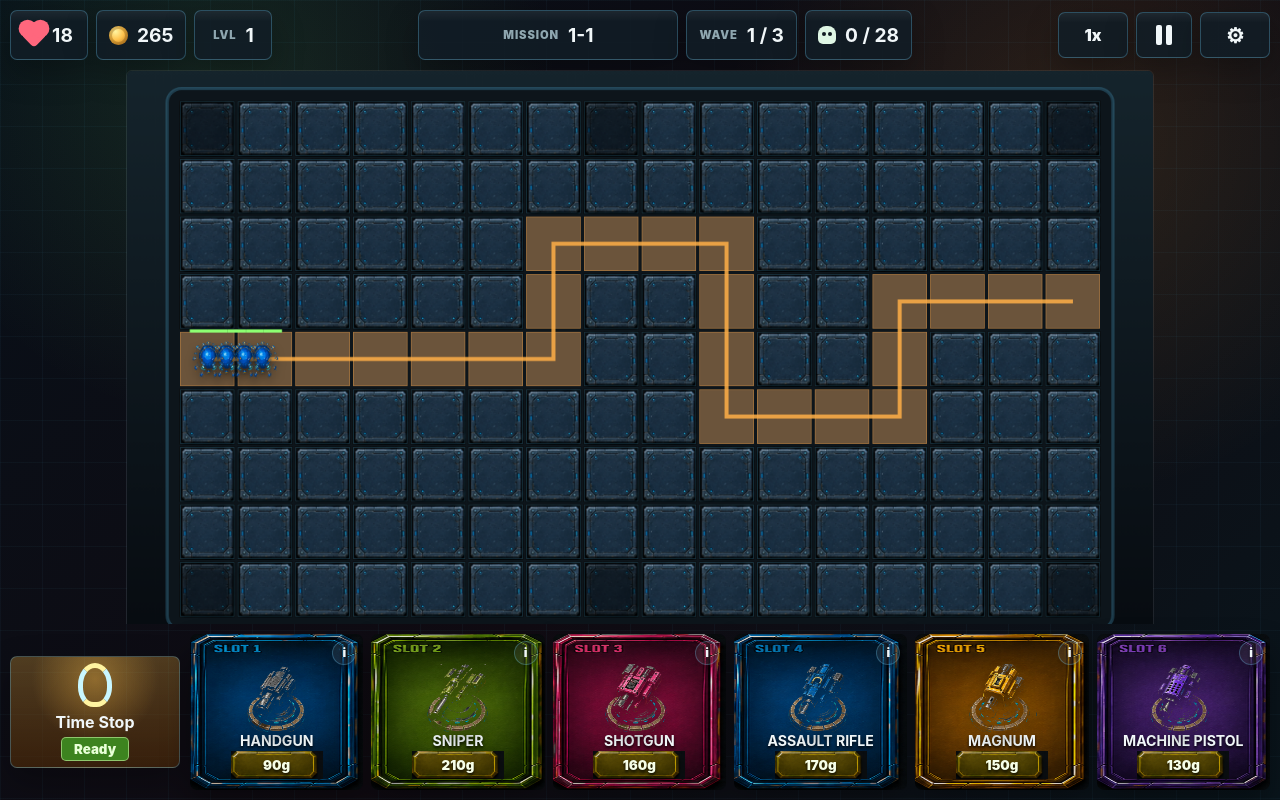
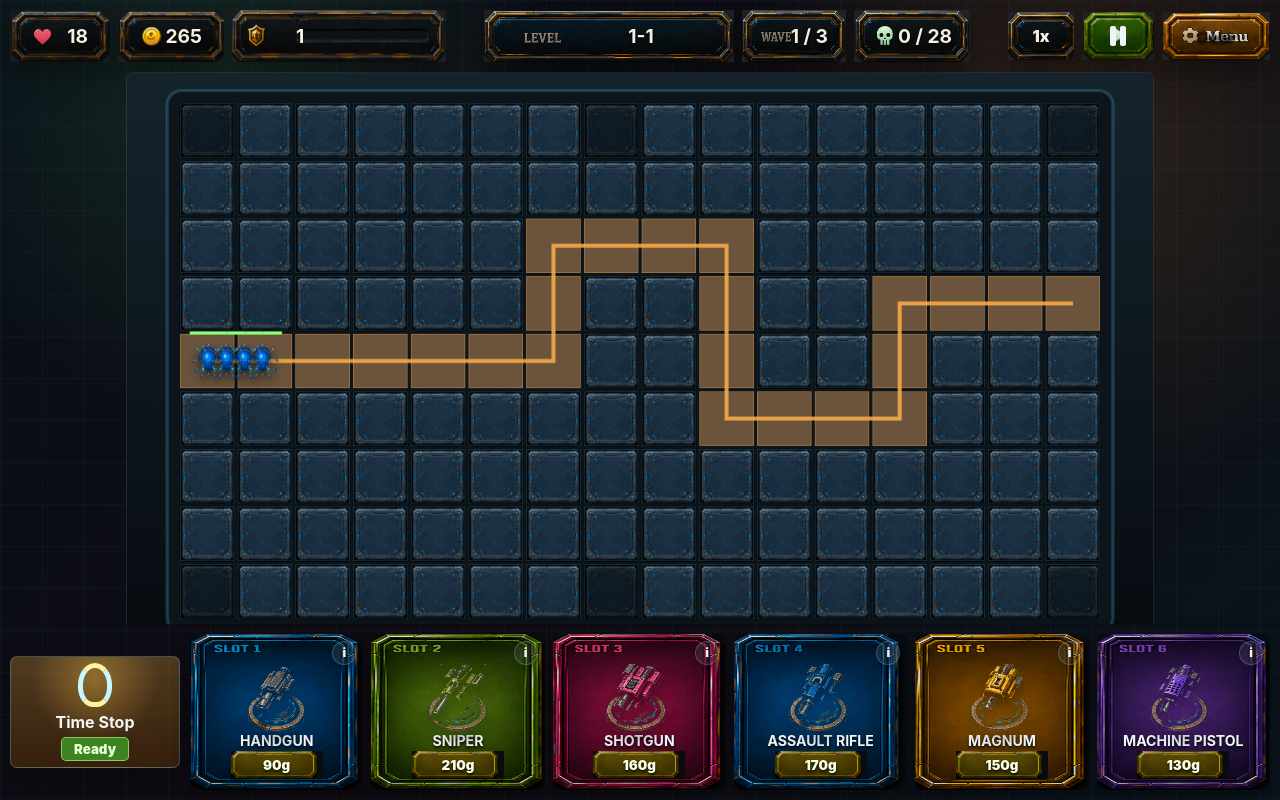
Before and after one commit to GMBueno/aliens-td, a website with bundled scripts: page index.html in a window 1280 px wide. Both pictures are taken after a click on the button "Play". Built offline with nearby package versions, Linux system fonts and the light colour scheme.

Commit message:
Add textured upper HUD

```diff
--- a/index.html
+++ b/index.html
@@ -21,8 +21,8 @@
       <section class="game-screen hidden" id="game-screen">
         <header class="hud hud-top">
           <div class="hud-group">
-            <div class="hud-chip" title="Lives"><span class="icon heart"></span><strong id="lives-value">0</strong></div>
-            <div class="hud-chip" title="Gold"><span class="coin"></span><strong id="gold-value">0</strong></div>
+            <div class="hud-chip lives-chip" title="Lives"><span class="icon heart"></span><strong id="lives-value">0</strong></div>
+            <div class="hud-chip gold-chip" title="Gold"><span class="coin"></span><strong id="gold-value">0</strong></div>
             <button class="hud-chip player-chip" id="player-level-button" type="button">
               <span>LVL</span>
               <strong id="player-level-value">1</strong>
@@ -30,9 +30,9 @@
             </button>
           </div>
           <div class="hud-group center">
-            <div class="hud-chip wide"><span>MISSION</span><strong id="mission-value">1-1</strong></div>
-            <div class="hud-chip"><span>WAVE</span><strong id="wave-value">0 / 0</strong></div>
-            <div class="hud-chip"><span class="skull"></span><strong id="kills-value">0 / 0</strong></div>
+            <div class="hud-chip mission-chip wide"><span>MISSION</span><strong id="mission-value">1-1</strong></div>
+            <div class="hud-chip wave-chip"><span>WAVE</span><strong id="wave-value">0 / 0</strong></div>
+            <div class="hud-chip kills-chip"><span class="skull"></span><strong id="kills-value">0 / 0</strong></div>
           </div>
           <div class="hud-group">
             <button class="control-button speed-state" id="speed-toggle-button" type="button" title="Game Speed">1x</button>
--- /dev/null
+++ b/src/data/assets.js
@@ -0,0 +1,60 @@
+export const assets = {
+  board: {
+    tile: "assets/tiles/metal-floor.png",
+  },
+  hud: {
+    livesPlaque: "assets/hud/lives-plaque.png",
+    goldPlaque: "assets/hud/gold-plaque.png",
+    playerPlaque: "assets/hud/player-plaque.png",
+    missionPlaque: "assets/hud/mission-plaque.png",
+    wavePlaque: "assets/hud/wave-plaque.png",
+    killsPlaque: "assets/hud/kills-plaque.png",
+    playButton: "assets/hud/play-button.png",
+    menuButton: "assets/hud/menu-button.png",
+    speedPlaque: "assets/hud/speed-plaque.png",
+  },
+  aliens: {
+    basic: "assets/aliens/basic.png",
+    fast: "assets/aliens/fast.png",
+    tank: "assets/aliens/tank.png",
+    boss: "assets/aliens/boss.png",
+    shielded: "assets/aliens/shielded.png",
+    saucer: "assets/aliens/saucer.png",
+  },
+  placedTowers: {
+    base: "assets/placed-towers/base-a.png",
+    handgun: "assets/placed-towers/handgun-a.png",
+    sniper: "assets/placed-towers/sniper-c.png",
+    shotgun: "assets/placed-towers/shotgun-b.png",
+    assaultRifle: "assets/placed-towers/ar-b.png",
+    magnum: "assets/placed-towers/magnum-a.png",
+    machinePistol: "assets/placed-towers/machine-pistol-a.png",
+  },
+  slots: {
+    pricePlaque: "assets/slots/ui/price-plaque.png",
+    cards: [
+      "assets/slots/cards/slot-1.png",
+      "assets/slots/cards/slot-2.png",
+      "assets/slots/cards/slot-3.png",
+      "assets/slots/cards/slot-4.png",
+      "assets/slots/cards/slot-5.png",
+      "assets/slots/cards/slot-6.png",
+    ],
+    weapons: {
+      handgun: "assets/slots/weapons/handgun.png",
+      sniper: "assets/slots/weapons/sniper.png",
+      shotgun: "assets/slots/weapons/shotgun.png",
+      assaultRifle: "assets/slots/weapons/assault-rifle.png",
+      magnum: "assets/slots/weapons/magnum.png",
+      machinePistol: "assets/slots/weapons/machine-pistol.png",
+    },
+  },
+  towerCards: {
+    handgun: "assets/towers/handgun.png",
+    sniper: "assets/towers/sniper.png",
+    shotgun: "assets/towers/shotgun.png",
+    assaultRifle: "assets/towers/assault-rifle.png",
+    magnum: "assets/towers/magnum.png",
+    machinePistol: "assets/towers/machine-pistol.png",
+  },
+};
--- a/src/data/enemies.js
+++ b/src/data/enemies.js
@@ -1,3 +1,5 @@
+import { assets } from "./assets.js";
+
 export const enemies = {
   alien_normal: {
     key: "alien_normal",
@@ -8,7 +10,7 @@ export const enemies = {
     gold: 12,
     shape: "circle",
     color: "#4de0a8",
-    asset: "assets/aliens/basic.png",
+    asset: assets.aliens.basic,
     visualSize: 58,
   },
   alien_fast: {
@@ -20,7 +22,7 @@ export const enemies = {
     gold: 14,
     shape: "triangle",
     color: "#7bc8ff",
-    asset: "assets/aliens/fast.png",
+    asset: assets.aliens.fast,
     visualSize: 62,
   },
   alien_tank: {
@@ -32,7 +34,7 @@ export const enemies = {
     gold: 28,
     shape: "square",
     color: "#f5b447",
-    asset: "assets/aliens/tank.png",
+    asset: assets.aliens.tank,
     visualSize: 76,
   },
   alien_boss: {
@@ -44,7 +46,7 @@ export const enemies = {
     gold: 120,
     shape: "pentagon",
     color: "#e96dff",
-    asset: "assets/aliens/boss.png",
+    asset: assets.aliens.boss,
     visualSize: 88,
   },
 };
--- a/src/data/weapons.js
+++ b/src/data/weapons.js
@@ -1,3 +1,5 @@
+import { assets } from "./assets.js";
+
 export const weapons = [
   {
     key: "handgun",
@@ -13,10 +15,10 @@ export const weapons = [
     directDamage: 400,
     projectileSpeed: 560,
     accent: "#2aa7ff",
-    asset: "assets/towers/handgun.png",
-    placedAsset: "assets/placed-towers/handgun-a.png",
-    slotCardAsset: "assets/slots/cards/slot-1.png",
-    hudAsset: "assets/slots/weapons/handgun.png",
+    asset: assets.towerCards.handgun,
+    placedAsset: assets.placedTowers.handgun,
+    slotCardAsset: assets.slots.cards[0],
+    hudAsset: assets.slots.weapons.handgun,
   },
   {
     key: "sniper",
@@ -32,10 +34,10 @@ export const weapons = [
     directDamage: 5000,
     projectileSpeed: 900,
     accent: "#78e27f",
-    asset: "assets/towers/sniper.png",
-    placedAsset: "assets/placed-towers/sniper-c.png",
-    slotCardAsset: "assets/slots/cards/slot-2.png",
-    hudAsset: "assets/slots/weapons/sniper.png",
+    asset: assets.towerCards.sniper,
+    placedAsset: assets.placedTowers.sniper,
+    slotCardAsset: assets.slots.cards[1],
+    hudAsset: assets.slots.weapons.sniper,
   },
   {
     key: "shotgun",
@@ -53,10 +55,10 @@ export const weapons = [
     pelletCount: 4,
     spread: 0.28,
     accent: "#ff5896",
-    asset: "assets/towers/shotgun.png",
-    placedAsset: "assets/placed-towers/shotgun-b.png",
-    slotCardAsset: "assets/slots/cards/slot-3.png",
-    hudAsset: "assets/slots/weapons/shotgun.png",
+    asset: assets.towerCards.shotgun,
+    placedAsset: assets.placedTowers.shotgun,
+    slotCardAsset: assets.slots.cards[2],
+    hudAsset: assets.slots.weapons.shotgun,
   },
   {
     key: "assault_rifle",
@@ -72,10 +74,10 @@ export const weapons = [
     directDamage: 300,
     projectileSpeed: 620,
     accent: "#18c2ef",
-    asset: "assets/towers/assault-rifle.png",
-    placedAsset: "assets/placed-towers/ar-b.png",
-    slotCardAsset: "assets/slots/cards/slot-4.png",
-    hudAsset: "assets/slots/weapons/assault-rifle.png",
+    asset: assets.towerCards.assaultRifle,
+    placedAsset: assets.placedTowers.assaultRifle,
+    slotCardAsset: assets.slots.cards[3],
+    hudAsset: assets.slots.weapons.assaultRifle,
   },
   {
     key: "magnum",
@@ -91,10 +93,10 @@ export const weapons = [
     directDamage: 3000,
     projectileSpeed: 640,
     accent: "#f1a638",
-    asset: "assets/towers/magnum.png",
-    placedAsset: "assets/placed-towers/magnum-a.png",
-    slotCardAsset: "assets/slots/cards/slot-5.png",
-    hudAsset: "assets/slots/weapons/magnum.png",
+    asset: assets.towerCards.magnum,
+    placedAsset: assets.placedTowers.magnum,
+    slotCardAsset: assets.slots.cards[4],
+    hudAsset: assets.slots.weapons.magnum,
   },
   {
     key: "machine_pistol",
@@ -110,10 +112,10 @@ export const weapons = [
     directDamage: 200,
     projectileSpeed: 520,
     accent: "#8e61ff",
-    asset: "assets/towers/machine-pistol.png",
-    placedAsset: "assets/placed-towers/machine-pistol-a.png",
-    slotCardAsset: "assets/slots/cards/slot-6.png",
-    hudAsset: "assets/slots/weapons/machine-pistol.png",
+    asset: assets.towerCards.machinePistol,
+    placedAsset: assets.placedTowers.machinePistol,
+    slotCardAsset: assets.slots.cards[5],
+    hudAsset: assets.slots.weapons.machinePistol,
   },
 ];
 
--- a/src/game.js
+++ b/src/game.js
@@ -1,15 +1,12 @@
 import { enemies, getEnemy } from "./data/enemies.js";
 import { weapons } from "./data/weapons.js";
 import { PLAYER_PROFILE_KEY, createDefaultProfile, xpNeeded } from "./data/player.js";
+import { assets as assetPaths } from "./data/assets.js";
 
 const TWO_PI = Math.PI * 2;
 const BOARD_PAD = 34;
 const NEXT_WAVE_DELAY = 2.2;
 const TIME_STOP = { duration: 4, cooldown: 18, price: 250 };
-const ASSET_SOURCES = {
-  tile: "assets/tiles/metal-floor.png",
-  placedBase: "assets/placed-towers/base-a.png",
-};
 let audioContext = null;
 
 function loadImage(src) {
@@ -31,10 +28,10 @@ function createAssetStore() {
     loaded: false,
   };
   Promise.all([
-    loadImage(ASSET_SOURCES.tile).then((image) => {
+    loadImage(assetPaths.board.tile).then((image) => {
       store.tile = image;
     }),
-    loadImage(ASSET_SOURCES.placedBase).then((image) => {
+    loadImage(assetPaths.placedTowers.base).then((image) => {
       store.placedBase = image;
     }),
     ...weapons.map((weapon) => loadImage(weapon.asset).then((image) => {
@@ -50,6 +47,26 @@ function createAssetStore() {
     store.loaded = true;
   });
   return store;
+}
+
+function cssUrl(src) {
+  return `url("${src}")`;
+}
+
+function applyAssetCssVariables(root) {
+  const vars = {
+    "--hud-lives-plaque": assetPaths.hud.livesPlaque,
+    "--hud-gold-plaque": assetPaths.hud.goldPlaque,
+    "--hud-player-plaque": assetPaths.hud.playerPlaque,
+    "--hud-mission-plaque": assetPaths.hud.missionPlaque,
+    "--hud-wave-plaque": assetPaths.hud.wavePlaque,
+    "--hud-kills-plaque": assetPaths.hud.killsPlaque,
+    "--hud-play-button": assetPaths.hud.playButton,
+    "--hud-menu-button": assetPaths.hud.menuButton,
+    "--hud-speed-plaque": assetPaths.hud.speedPlaque,
+    "--slot-price-plaque": assetPaths.slots.pricePlaque,
+  };
+  Object.entries(vars).forEach(([name, src]) => root.style.setProperty(name, cssUrl(src)));
 }
 
 function clamp(value, min, max) {
@@ -678,6 +695,7 @@ function drawGame(ctx, state, assets) {
 export function createGame({ ui, levels }) {
   const ctx = ui.canvas.getContext("2d");
   const assets = createAssetStore();
+  applyAssetCssVariables(document.documentElement);
   let profile = loadProfile();
   let selectedLevel = levels[0];
   let state = null;
--- a/styles.css
+++ b/styles.css
@@ -196,17 +196,22 @@ button:disabled {
 }
 
 .hud-chip {
-  min-width: 78px;
-  min-height: 50px;
+  --hud-chip-bg: linear-gradient(180deg, rgba(255, 255, 255, 0.055), transparent 22%), var(--panel-2);
+  min-width: 96px;
+  min-height: 52px;
   display: inline-flex;
   align-items: center;
   justify-content: center;
   gap: 9px;
-  padding: 8px 12px;
+  padding: 8px 14px;
+  border: 0;
+  border-radius: 0;
+  background: var(--hud-chip-bg) center / 100% 100% no-repeat;
+  box-shadow: 0 14px 28px rgba(0, 0, 0, 0.34);
 }
 
 .hud-chip.wide {
-  min-width: min(260px, 28vw);
+  min-width: min(250px, 22vw);
 }
 
 .hud-chip span {
@@ -219,6 +224,63 @@ button:disabled {
 
 .hud-chip strong {
   font-size: 1.2rem;
+  color: #f6efe0;
+  text-shadow: 0 2px 3px rgba(0, 0, 0, 0.85);
+}
+
+.lives-chip {
+  --hud-chip-bg: var(--hud-lives-plaque);
+  min-width: 100px;
+  justify-content: flex-end;
+  padding-left: 44px;
+  padding-right: 22px;
+}
+
+.gold-chip {
+  --hud-chip-bg: var(--hud-gold-plaque);
+  min-width: 106px;
+  justify-content: flex-end;
+  padding-left: 44px;
+  padding-right: 22px;
+}
+
+.player-chip {
+  --hud-chip-bg: var(--hud-player-plaque);
+  min-width: min(214px, 20vw);
+  justify-content: flex-start;
+  padding-left: 64px;
+  padding-right: 18px;
+}
+
+.mission-chip {
+  --hud-chip-bg: var(--hud-mission-plaque);
+  justify-content: center;
+  padding-left: 78px;
+}
+
+.wave-chip {
+  --hud-chip-bg: var(--hud-wave-plaque);
+  min-width: 104px;
+  justify-content: flex-end;
+  padding-left: 44px;
+  padding-right: 18px;
+}
+
+.kills-chip {
+  --hud-chip-bg: var(--hud-kills-plaque);
+  min-width: 104px;
+  justify-content: flex-end;
+  padding-left: 44px;
+  padding-right: 18px;
+}
+
+.hud-top .lives-chip .heart,
+.hud-top .gold-chip .coin,
+.hud-top .kills-chip .skull,
+.hud-top .player-chip span,
+.hud-top .mission-chip span,
+.hud-top .wave-chip span {
+  display: none;
 }
 
 .player-chip {
@@ -230,12 +292,12 @@ button:disabled {
 
 .player-chip i {
   position: absolute;
-  left: 8px;
-  bottom: 6px;
+  left: 92px;
+  bottom: 17px;
   width: var(--xp-progress, 0%);
-  max-width: calc(100% - 16px);
-  height: 5px;
-  border-radius: 99px;
+  max-width: calc(100% - 112px);
+  height: 8px;
+  border-radius: 2px;
   background: var(--green);
 }
 
@@ -310,16 +372,24 @@ button:disabled {
 }
 
 .control-button {
-  min-width: 70px;
+  min-width: 66px;
+  min-height: 48px;
   padding: 0 12px;
+  border: 0;
+  border-radius: 0;
+  color: #f6efe0;
+  background: var(--hud-speed-plaque) center / 100% 100% no-repeat;
+  box-shadow: 0 14px 28px rgba(0, 0, 0, 0.34);
+  text-shadow: 0 2px 3px rgba(0, 0, 0, 0.85);
 }
 
 .icon-control {
-  min-width: 56px;
+  min-width: 72px;
   display: inline-grid;
   place-items: center;
   color: transparent;
   position: relative;
+  background-image: var(--hud-play-button);
 }
 
 .icon-control::before,
@@ -358,23 +428,18 @@ button:disabled {
 }
 
 .speed-state.fast {
-  border-color: var(--green);
+  filter: saturate(1.22) brightness(1.08);
 }
 
 .gear-button {
   color: transparent;
-  width: 56px;
+  width: 108px;
   position: relative;
+  background-image: var(--hud-menu-button);
 }
 
 .gear-button::before {
-  content: "⚙";
-  color: var(--text);
-  position: absolute;
-  inset: 0;
-  display: grid;
-  place-items: center;
-  font-size: 1.3rem;
+  content: none;
 }
 
 .arena-wrap {
@@ -484,7 +549,7 @@ button:disabled {
   border-radius: 0;
   padding: 4px 12px 5px;
   color: #f7ffe8;
-  background: url("assets/slots/ui/price-plaque.png") center / 100% 100% no-repeat;
+  background: var(--slot-price-plaque) center / 100% 100% no-repeat;
   text-shadow: 0 2px 3px rgba(0, 0, 0, 0.82);
 }
 
```
Also changed, not shown: progress.md (+5 -0 lines), README.md, assets/hud/gold-plaque.png (added), assets/hud/kills-plaque.png (added), assets/hud/lives-plaque.png (added), assets/hud/menu-button.png (added), assets/hud/mission-plaque.png (added), assets/hud/play-button.png (added), assets/hud/player-plaque.png (added), assets/hud/speed-plaque.png (added), assets/hud/wave-plaque.png (added), 1 other file.
